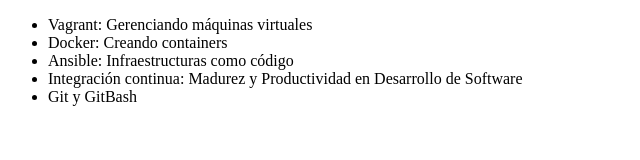
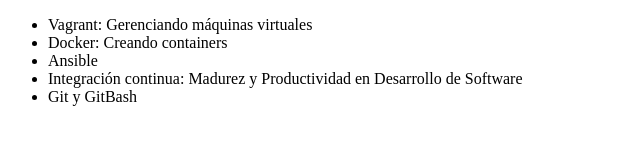
Before and after one commit to raulhuman/alura-git, a plain HTML site: page index.html in a window 1280 px wide. Shown: the whole page, without its empty margins (0-640 px from the left). Drawn offline with Linux system fonts and the light colour scheme.

Commit message:
Revert "Cambiando el nombre d Ansible"
This reverts commit 161865132e42a6d67219f2973b52a53ee1ec7b57.

```diff
--- a/index.html
+++ b/index.html
@@ -10,7 +10,7 @@
     <ul>
         <li>Vagrant: Gerenciando máquinas virtuales</li>
         <li>Docker: Creando containers</li>
-        <li>Ansible: Infraestructuras como código</li>
+        <li>Ansible</li>
         <li>Integración continua: Madurez y Productividad en Desarrollo de Software</li>
         <li>Git y GitBash</li>
     </ul>
```
